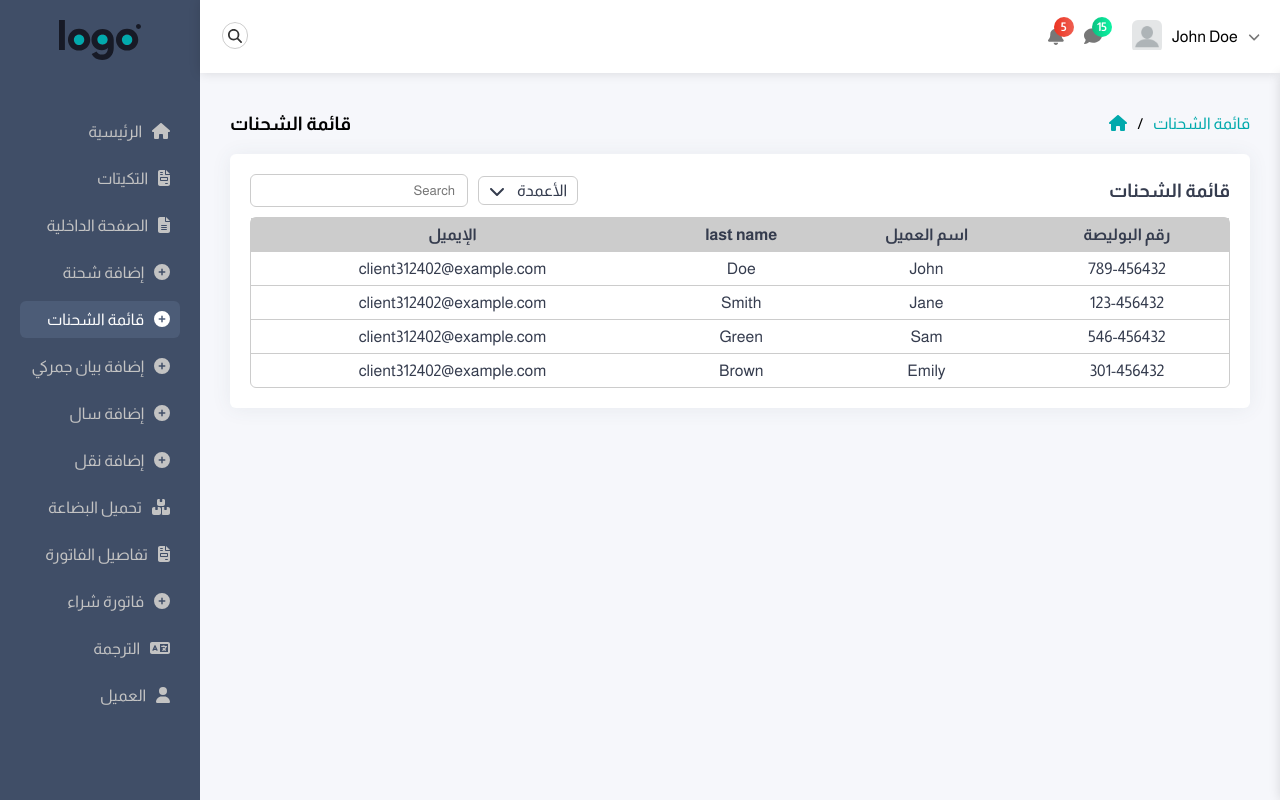
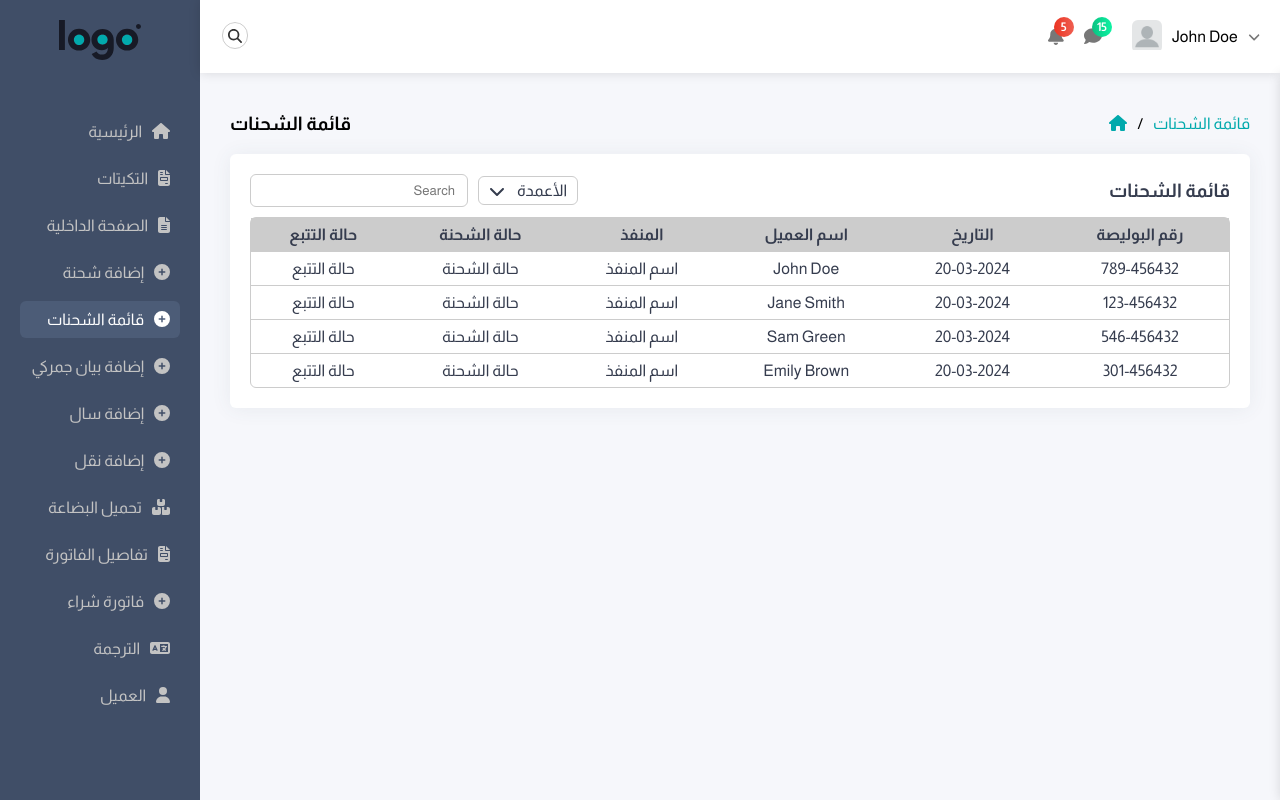
Before and after one commit to MtsmAshraf/adminty-master-react, a React (Create React App) app: page /bills-list in a window 1280 px wide. Built offline with nearby package versions, Linux system fonts and the light colour scheme.

Commit message:
added the correct rows

```diff
--- a/src/Pages/BillsList/BillsList.jsx
+++ b/src/Pages/BillsList/BillsList.jsx
@@ -14,10 +14,42 @@ const BillsList = () => {
     const [openHideShowCols, setOpenHideShowCols] = useState(false)
 
     const [tableData, setTableData] = useState([
-        { id: 1, billId: "789-456432", name: 'John Doe', email: "client312402@example.com" },
-        { id: 2, billId: "123-456432", name: 'Jane Smith', email: "client312402@example.com" },
-        { id: 3, billId: "546-456432", name: 'Sam Green', email: "client312402@example.com" },
-        { id: 4, billId: "301-456432", name: 'Emily Brown', email: "client312402@example.com" }
+        {
+            id: 1,
+            billId: "789-456432",
+            date: "20-03-2024",
+            name: 'John Doe',
+            outlet: "اسم المنفذ",
+            status: "حالة الشحنة",
+            trackingStatus: "حالة التتبع"
+        },
+        {
+            id: 2,
+            billId: "123-456432",
+            date: "20-03-2024",
+            name: 'Jane Smith',
+            outlet: "اسم المنفذ",
+            status: "حالة الشحنة",
+            trackingStatus: "حالة التتبع"
+        },
+        {
+            id: 3,
+            billId: "546-456432",
+            date: "20-03-2024",
+            name: 'Sam Green',
+            outlet: "اسم المنفذ",
+            status: "حالة الشحنة",
+            trackingStatus: "حالة التتبع"
+        },
+        {
+            id: 4,
+            billId: "301-456432",
+            date: "20-03-2024",
+            name: 'Emily Brown',
+            outlet: "اسم المنفذ",
+            status: "حالة الشحنة",
+            trackingStatus: "حالة التتبع"
+        }
     ])
 
     const [shownData, setShownData] = useState([])
@@ -91,14 +123,20 @@ const BillsList = () => {
                                 <th style={{ display:  billId ? "table-cell" : "none"}}>
                                     رقم البوليصة
                                 </th>
+                                <th style={{ display: clienLasttName ? "table-cell" : "none"}}>
+                                    التاريخ
+                                </th>
                                 <th style={{ display: clientName ? "table-cell" : "none"}}>
                                     اسم العميل
                                 </th>
-                                <th style={{ display: clienLasttName ? "table-cell" : "none"}}>
-                                    last name
+                                <th style={{ display: email ? "table-cell" : "none"}}>
+                                    المنفذ
                                 </th>
                                 <th style={{ display: email ? "table-cell" : "none"}}>
-                                    الإيميل
+                                    حالة الشحنة
+                                </th>
+                                <th style={{ display: email ? "table-cell" : "none"}}>
+                                    حالة التتبع
                                 </th>
                             </thead>
                             <tbody>
@@ -109,14 +147,20 @@ const BillsList = () => {
                                                 <td style={{ display:  billId ? "table-cell" : "none"}}>
                                                     {item.billId}
                                                 </td>
+                                                <td style={{ display: clienLasttName ? "table-cell" : "none"}}>
+                                                    {item.date}
+                                                </td>
                                                 <td style={{ display: clientName ? "table-cell" : "none"}}>
-                                                    {item.name.split(" ")[0]}
-                                                </td>
-                                                <td style={{ display: clienLasttName ? "table-cell" : "none"}}>
-                                                    {item.name.split(" ")[1]}
+                                                    {item.name}
                                                 </td>
                                                 <td style={{ display: email ? "table-cell" : "none"}}>
-                                                    {item.email}
+                                                    {item.outlet}
+                                                </td>
+                                                <td style={{ display: email ? "table-cell" : "none"}}>
+                                                    {item.status}
+                                                </td>
+                                                <td style={{ display: email ? "table-cell" : "none"}}>
+                                                    {item.trackingStatus}
                                                 </td>
                                             </tr>
                                         )
```
